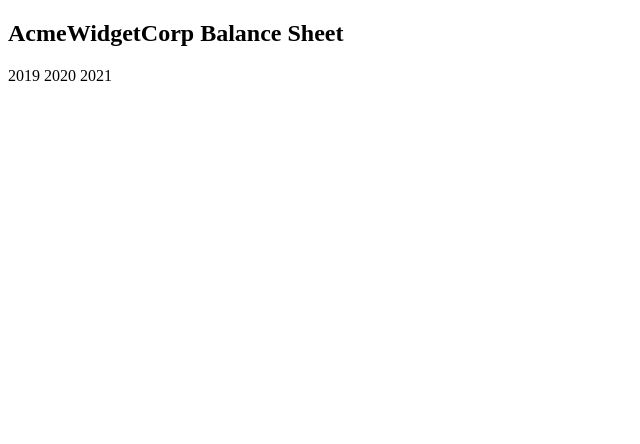
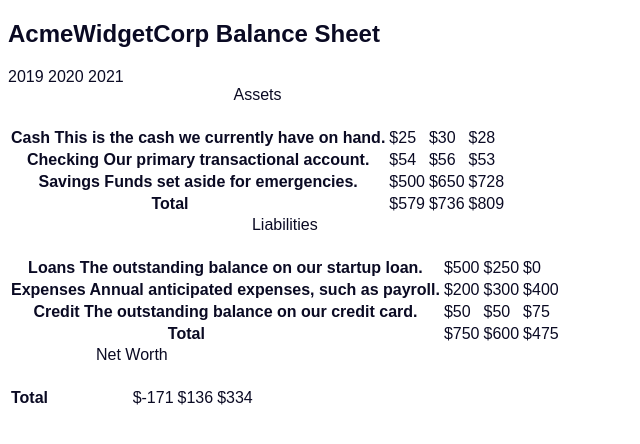
Before and after one commit to GuDex-Dev/freeCodeCamp__courses, a plain HTML site: page responsive-web-design/css-pseudo-selectors__balance-sheet/index.html in a window 1280 px wide. Shown: the whole page, without its empty margins (0-640 px from the left). Drawn offline with Linux system fonts and the light colour scheme.

Commit message:
css-pseudo-selectors__balance-sheet: Step 32

```diff
--- a/responsive-web-design/css-pseudo-selectors__balance-sheet/index.html
+++ b/responsive-web-design/css-pseudo-selectors__balance-sheet/index.html
@@ -1,10 +1,10 @@
 <!DOCTYPE html>
 <html lang="en">
   <head>
-    <meta charset="UTF-8">
-    <meta name="viewport" content="width=device-width, initial-scale=1.0">
+    <meta charset="UTF-8" />
+    <meta name="viewport" content="width=device-width, initial-scale=1.0" />
     <title>Balance Sheet</title>
-    <link rel="stylesheet" href="./styles.css">
+    <link rel="stylesheet" href="./styles.css" />
   </head>
   <body>
     <main>
@@ -22,11 +22,119 @@
         </div>
         <div class="table-wrap">
           <table>
+            <caption>
+              Assets
+            </caption>
+            <thead>
+              <tr>
+                <td></td>
+                <th><span class="sr-only year">2019</span></th>
+                <th><span class="sr-only year">2020</span></th>
+                <th class="current"><span class="sr-only year">2021</span></th>
+              </tr>
+            </thead>
+            <tbody>
+              <tr class="data">
+                <th>
+                  Cash
+                  <span class="description"
+                    >This is the cash we currently have on hand.</span
+                  >
+                </th>
+                <td>$25</td>
+                <td>$30</td>
+                <td class="current">$28</td>
+              </tr>
+              <tr class="data">
+                <th>
+                  Checking
+                  <span class="description"
+                    >Our primary transactional account.</span
+                  >
+                </th>
+                <td>$54</td>
+                <td>$56</td>
+                <td class="current">$53</td>
+              </tr>
+              <tr class="data">
+                <th>
+                  Savings
+                  <span class="description"
+                    >Funds set aside for emergencies.</span
+                  >
+                </th>
+                <td>$500</td>
+                <td>$650</td>
+                <td class="current">$728</td>
+              </tr>
+              <tr class="total">
+                <th>Total <span class="sr-only">Assets</span></th>
+                <td>$579</td>
+                <td>$736</td>
+                <td class="current">$809</td>
+              </tr>
+            </tbody>
+          </table>
 
+          <table>
+            <caption>
+              Liabilities
+            </caption>
+            <thead>
+              <tr>
+                <td></td>
+                <th><span class="sr-only year">2019</span></th></th>
+                <th><span class="sr-only year">2020</span></th></th>
+                <th><span class="sr-only year">2021</span></th></th>
+              </tr>
+            </thead>
+            <tbody>
+              <tr class="data">
+                <th>Loans <span class="description">The outstanding balance on our startup loan.</span></th>
+                <td>$500</td>
+                <td>$250</td>
+                <td class="current">$0</td>
+              </tr>
+              <tr class="data">
+                <th>Expenses <span class="description">Annual anticipated expenses, such as payroll.</span></th>
+                <td>$200</td>
+                <td>$300</td>
+                <td class="current">$400</td>
+              </tr>
+              <tr class="data">
+                <th>Credit <span class="description">The outstanding balance on our credit card.</span></th>
+                <td>$50</td>
+                <td>$50</td>
+                <td class="current">$75</td>
+              </tr>
+              <tr class="total">
+                <th>Total <span class="sr-only">Liabilities</span></th>
+                <td>$750</td>
+                <td>$600</td>
+                <td class="current">$475</td>
+              </tr>
+            </tbody>
           </table>
           <table>
-          </table>
-          <table>
+            <caption>Net Worth</caption>
+            <thead>
+              <tr>
+                <td></td>
+                <th><span class="sr-only year">2019</span></th></th>
+                <th><span class="sr-only year">2020</span></th></th>
+                <th><span class="sr-only year">2021</span></th></th>
+              </tr>
+            </thead>
+            <tbody>
+              <tr class="total">
+                <th>
+                  Total <span class="sr-only">Net Worth</span>
+                </th>
+                <td>$-171</td>
+                <td>$136</td>
+                <td class="current">$334</td>
+              </tr>
+            </tbody>
           </table>
         </div>
       </section>
--- a/responsive-web-design/css-pseudo-selectors__balance-sheet/styles.css
+++ b/responsive-web-design/css-pseudo-selectors__balance-sheet/styles.css
@@ -0,0 +1,15 @@
+span[class~="sr-only"] {
+  border: 0;
+  clip: rect(1px,1px,1px,1px);
+  clip-path: inset(50%);
+
+}
+
+html {
+  box-sizing: border-box;
+}
+
+body {
+  font-family: sans-serif;
+  color: #0a0a23;
+}
```
